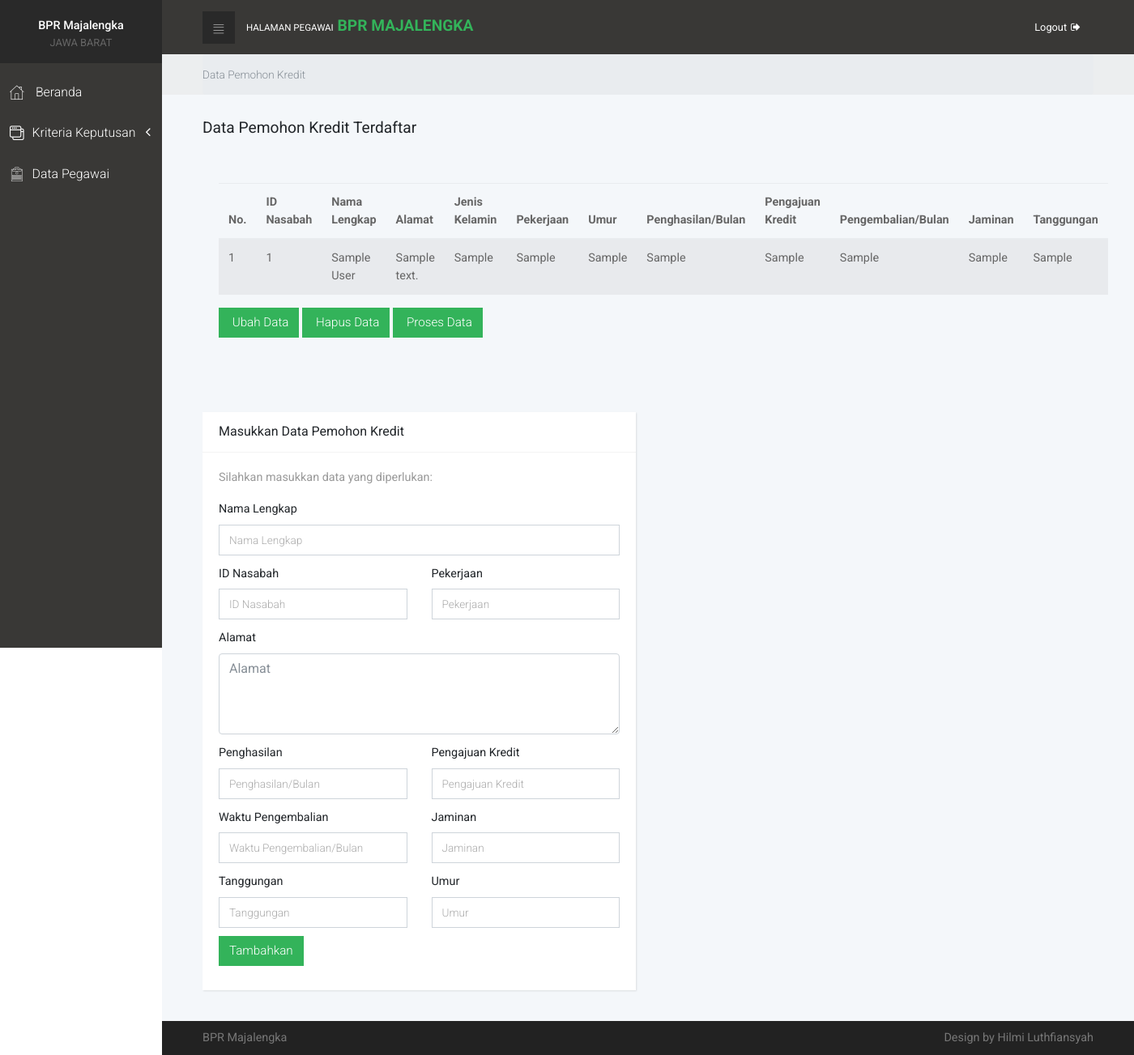
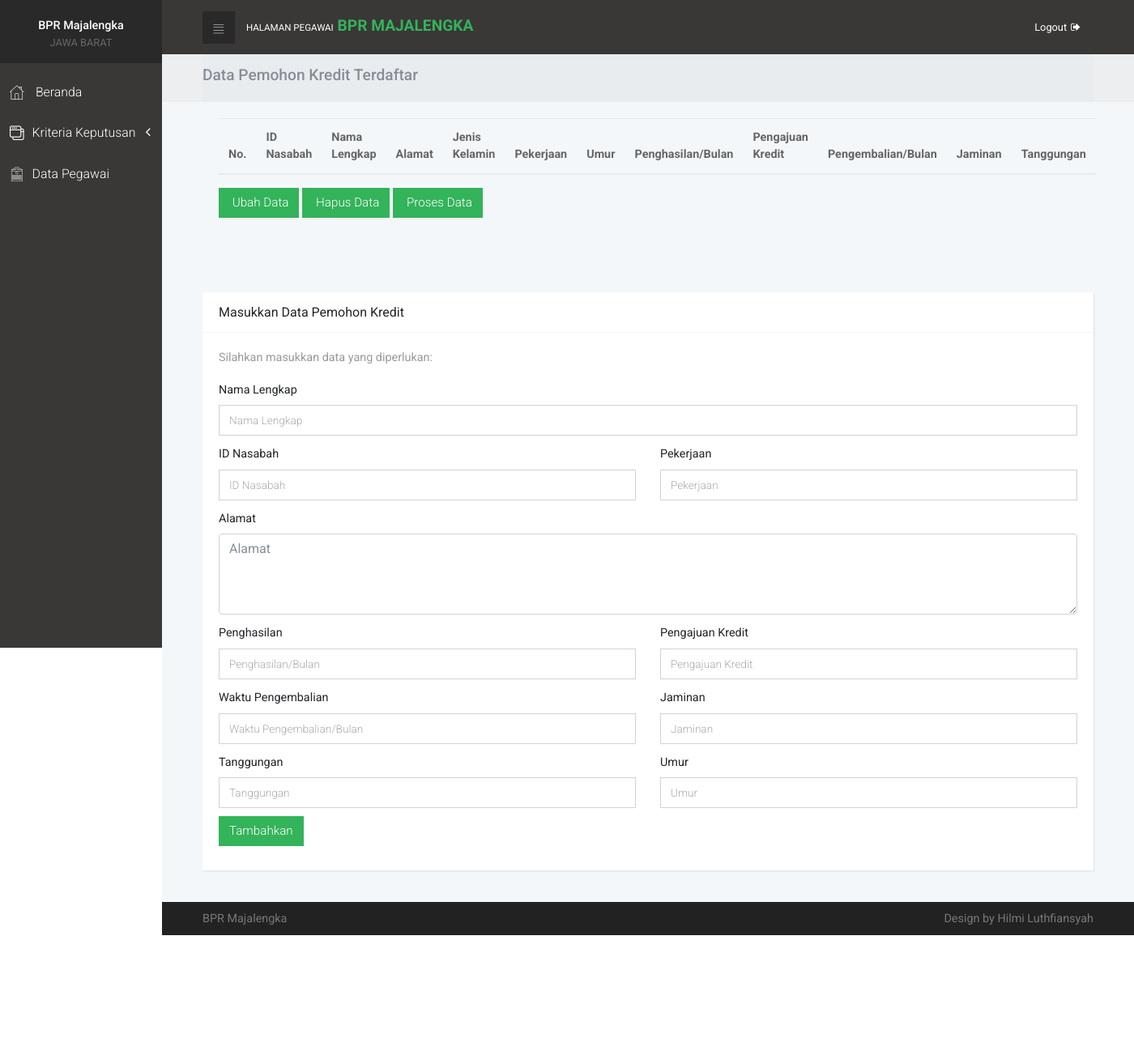
Before and after one commit to hilmiLuthfiansyah/kamu, a PHP site: page /nasabah.php in a window 1400 px wide. Shown: the whole page at 81% size. After the commit the page ends 1155 px from the top, so only its background shows below. Run offline with PHP 8.4, Linux system fonts and the light colour scheme; the visitor is signed in with stand-in values (Sample User, id 1); tables that the repository leaves empty or names only in its code hold one stand-in row (values such as "Sample post"); lists and menus that the app fills with data are empty; some libraries are stand-ins or nearby versions.

Commit message:
form nasabah
error

```diff
--- a/index.php
+++ b/index.php
@@ -64,7 +64,7 @@
                <div class="main-menu">
                   <ul id="side-main-menu" class="side-menu list-unstyled">
 
-                     <a href="index.php">
+                  <li class="active"><a href="index.php">
                         <i class="icon-home"></i>
                         <span>Beranda</span>
                      </a>
--- a/nasabah.php
+++ b/nasabah.php
@@ -10,8 +10,8 @@
 <?php
  include 'koneksi.php';
  $sql="select * from user";
-
- $hasil=mysqli_query($conn,$sql);
+ $sql .="select * from kredit";
+ $hasil=mysqli_multi_query($conn,$sql);
 ?>
 <!DOCTYPE html>
 <html>
@@ -104,7 +104,7 @@
                 <div class="container-fluid">
                     <div class="navbar-holder d-flex align-items-center justify-content-between">
                         <div class="navbar-header"><a id="toggle-btn" href="#" class="menu-btn"><i class="icon-bars"> </i></a>
-                            <a href="index.html" class="navbar-brand">
+                            <a href="index.php" class="navbar-brand">
                                 <div class="brand-text d-none d-md-inline-block"><span>Halaman Pegawai </span><strong class="text-primary">   BPR Majalengka</strong></div>
                             </a>
                         </div>
@@ -118,15 +118,12 @@
         <div class="breadcrumb-holder">
             <div class="container-fluid">
                 <ul class="breadcrumb">
-                    <li class="breadcrumb-item active">Data Pemohon Kredit</li>
+                    <li class="breadcrumb-item active"><h3>Data Pemohon Kredit Terdaftar</h3></li>
                 </ul>
             </div>
         </div>
         <section class="forms">
             <div class="container-fluid">
-                <header>
-                    <h1 class="h3 display">Data Pemohon Kredit Terdaftar</h1>
-                </header>
                 <div class="card-body">
                 <table class="table table-striped">
                 <thead>
@@ -154,15 +151,14 @@
                 ?>
                   <tr>
                   <td><?php echo $i;?></td>
-                  <td><?php echo $data['id'];?></td>
+                  <td><?php echo $data['id_user'];?></td>
                   <td><?php echo $data['nama'];?></td>
                   <td><?php echo $data['alamat'];?></td>
-                  <td><?php echo $data['jk'];?></td>
                   <td><?php echo $data['pekerjaan'];?></td>
                   <td><?php echo $data['umur'];?></td>
                   <td><?php echo $data['penghasilan'];?></td>
                   <td><?php echo $data['pengajuan'];?></td>
-                  <td><?php echo $data['pengembalian'];?></td>
+                  <td><?php echo $data['waktu_pengembalian'];?></td>
                   <td><?php echo $data['jaminan'];?></td>
                   <td><?php echo $data['tanggungan'];?></td>
 
@@ -187,7 +183,7 @@
         </div>
               <br><br><br>
                 <div class="row">
-                    <div class="col-lg-6">
+                    <div class="col-lg-12">
                         <div class="card">
                             <div class="card-header d-flex align-items-center">
                                 <h2 class="h5 display display">Masukkan Data Pemohon Kredit</h2>
```
Also changed, not shown: tambahN.php (+6 -5 lines).
